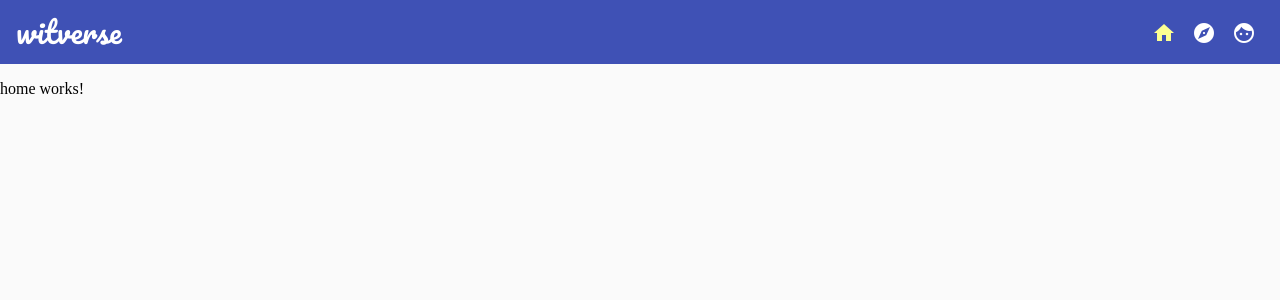
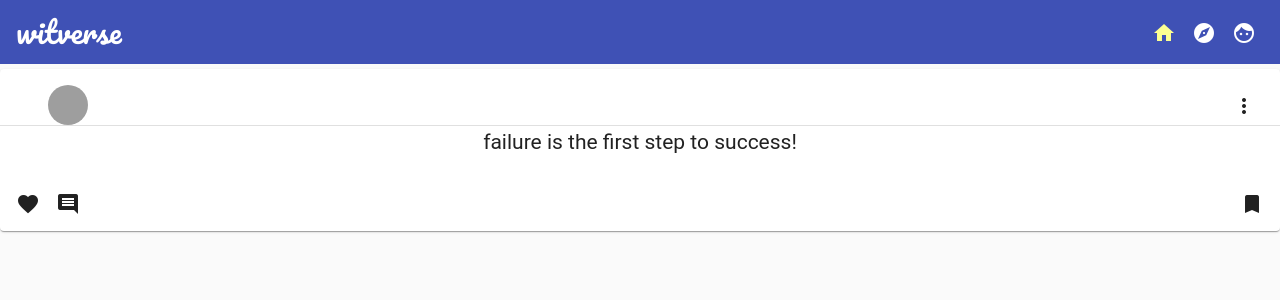
Before and after one commit to ajaypanthagani/witverse-frontend, an Angular app: page /a/home in a window 1280 px wide. Shown: the top 300 px of the page. Built offline with nearby package versions, Linux system fonts and the light colour scheme; grey boxes are pictures that could not be loaded.

Commit message:
create quote and news feed

```diff
--- a/src/app/authorized/authorized.module.ts
+++ b/src/app/authorized/authorized.module.ts
@@ -14,6 +14,8 @@ import { ExploreComponent } from './explore/explore.component';
 import { ProfileComponent } from './profile/profile.component';
 import { NavbarComponent } from './navbar/navbar.component';
 import { NaviconsComponent } from './navicons/navicons.component';
+import { NewsfeedComponent } from './newsfeed/newsfeed.component';
+import { QuoteComponent } from './quote/quote.component';
 
 
 
@@ -23,7 +25,7 @@ import { NaviconsComponent } from './navicons/navicons.component';
     HomeComponent,
     ExploreComponent,
     ProfileComponent,
-    NavbarComponent, NaviconsComponent
+    NavbarComponent, NaviconsComponent, NewsfeedComponent, QuoteComponent
   ],
   imports: [
     CommonModule,
--- a/src/app/authorized/home/home.component.html
+++ b/src/app/authorized/home/home.component.html
@@ -1 +1 @@
-<p>home works!</p>
+<app-newsfeed [quotes]="quotes" ></app-newsfeed>
--- a/src/app/authorized/home/home.component.ts
+++ b/src/app/authorized/home/home.component.ts
@@ -7,6 +7,44 @@ import { Component, OnInit } from '@angular/core';
 })
 export class HomeComponent implements OnInit {
 
+  //dummy data
+  quotes = [
+
+    {
+
+      _id : '000000000000000',
+      text : 'failure is the first step to success!',
+      tags : [
+        'happy',
+        'love',
+        'travel'
+      ],
+      emotion : 'happy',
+      author : {
+
+        _id : '00000000000',
+        username : 'apanthagani',
+        firstname : 'Ajay',
+        lastname : 'Panthagani',
+        displayImage : 'https://i.picsum.photos/id/1025/4951/3301.jpg?hmac=_aGh5AtoOChip_iaMo8ZvvytfEojcgqbCH7dzaz-H8Y',
+        following : [],
+        followers : [],
+        createdAt : Date.now(),
+        updatedAt : Date.now(),
+        isFollowed : false
+    },
+      likes : [
+
+      ],
+      comments : [
+
+      ],
+      isLiked : true,
+      isSaved : true
+  }
+
+  ];
+
   constructor() { }
 
   ngOnInit(): void {
--- /dev/null
+++ b/src/app/authorized/newsfeed/newsfeed.component.html
@@ -0,0 +1,13 @@
+<div class="newsfeed">
+
+    <!-- quote starts -->
+
+    <div class="quote-container" *ngFor="let quote of quotes">
+
+        <app-quote class="quote" [quote]="quote"></app-quote>
+
+    </div>
+
+    <!-- quote ends -->
+
+</div>
--- /dev/null
+++ b/src/app/authorized/newsfeed/newsfeed.component.scss
@@ -0,0 +1,11 @@
+.newsfeed{
+
+    display: flex;
+    flex-direction: column;
+}
+
+.quote-container{
+
+    margin: 5px 0 5px 0;
+
+}
--- /dev/null
+++ b/src/app/authorized/newsfeed/newsfeed.component.ts
@@ -0,0 +1,18 @@
+import { Component, OnInit, Input } from '@angular/core';
+
+@Component({
+  selector: 'app-newsfeed',
+  templateUrl: './newsfeed.component.html',
+  styleUrls: ['./newsfeed.component.scss']
+})
+export class NewsfeedComponent implements OnInit {
+
+  @Input()
+  quotes : [];
+
+  constructor() { }
+
+  ngOnInit(): void {
+  }
+
+}
--- /dev/null
+++ b/src/app/authorized/quote/quote.component.html
@@ -0,0 +1,96 @@
+<mat-card>
+
+    <!-- header starts -->
+    <mat-card-header>
+
+        <div class="header flex">
+
+            <span class="left">
+
+                <!-- author display image starts -->
+                <button class="author-display-image-button" mat-icon-button>
+                    <div class="author-display-image" mat-card-avatar [style.backgroundImage]="'url('+quote.author.displayImage+')'"></div>
+                </button>
+                <!-- author display image ends -->
+
+            </span>
+
+            <span class="right">
+
+                <!-- menu button starts -->
+                <button class="menu-button" mat-icon-button>
+                    <mat-icon class="menu-icon">more_vert</mat-icon>
+                </button>
+                <!-- menu button ends -->
+
+            </span>
+
+
+        </div>
+
+    </mat-card-header>
+    <!-- header ends -->
+
+    <!-- mat divider starts -->
+    <mat-divider></mat-divider>
+    <!-- mat divider ends -->
+
+    <!-- content starts -->
+    <mat-card-content>
+        <div class="content flex">
+            {{quote.text}}
+        </div>
+    </mat-card-content>
+    <!-- content ends -->
+
+    <!-- actions start -->
+    <mat-card-actions>
+        <div class="actions flex">
+
+            <!-- left section starts -->
+            <span class="left">
+
+                <!-- like button starts -->
+                <button class="like-button" *ngIf="!(quote.isLiked)" mat-icon-button>
+
+                    <mat-icon class="like-icon" >favorite_border</mat-icon>
+
+                </button>
+                <button class="unlike-button" *ngIf="quote.isLiked" mat-icon-button>
+
+                    <mat-icon class="unlike-icon">favorite</mat-icon>
+
+                </button>
+                <!-- like button ends -->
+
+                <!-- comment button starts -->
+                <button class="comment-icon" mat-icon-button>
+
+                    <mat-icon class="comment-icon">comment</mat-icon>
+
+                </button>
+                <!-- comment button ends -->
+            </span>
+            <!-- left section ends -->
+
+
+            <!-- right section starts -->
+            <span class="right">
+
+                <!-- save button starts -->
+                <button class="save-button" *ngIf="!(quote.isSaved)" mat-icon-button>
+                    <mat-icon class="save-icon">bookmark_border</mat-icon>
+                </button>
+                <button class="unsave-button" *ngIf="quote.isSaved" mat-icon-button>
+                    <mat-icon class="unsave-icon">bookmark</mat-icon>
+                </button>
+                <!-- save button ends -->
+
+            </span>
+            <!-- right section ends -->
+
+
+        </div>
+    </mat-card-actions>
+    <!-- actions end -->
+</mat-card>
--- /dev/null
+++ b/src/app/authorized/quote/quote.component.scss
@@ -0,0 +1,59 @@
+.card-header{
+
+    align-items: center;
+}
+
+.card-content{
+
+    align-items: center;
+}
+
+.card-content{
+
+    align-items: center;
+}
+
+.flex{
+
+    display: flex;
+}
+
+.left, .right{
+
+    flex: 1 1 auto;
+    display: flex;
+}
+
+.left{
+
+    justify-content: flex-start;
+}
+
+.right{
+
+    justify-content: flex-end;
+}
+
+.header{
+
+    flex: 1 1 auto;
+}
+
+.content{
+
+    font-size: 1.5em;
+    justify-content: center;
+    padding: 5px;
+    word-wrap: break-word;
+}
+
+.footer{
+
+    padding: 0 10px 0 10px;
+    font-size: 1em;
+}
+
+.author-display-image{
+
+    background-size: cover;
+}
--- /dev/null
+++ b/src/app/authorized/quote/quote.component.ts
@@ -0,0 +1,18 @@
+import { Component, OnInit, Input } from '@angular/core';
+
+@Component({
+  selector: 'app-quote',
+  templateUrl: './quote.component.html',
+  styleUrls: ['./quote.component.scss']
+})
+export class QuoteComponent implements OnInit {
+
+  @Input()
+  quote : any;
+
+  constructor() { }
+
+  ngOnInit(): void {
+  }
+
+}
```
Also changed, not shown: src/app/authorized/mat-imports/mat-imports.module.ts (+8 -2 lines), 2 other files (tests, documents, lock files or other folders).
